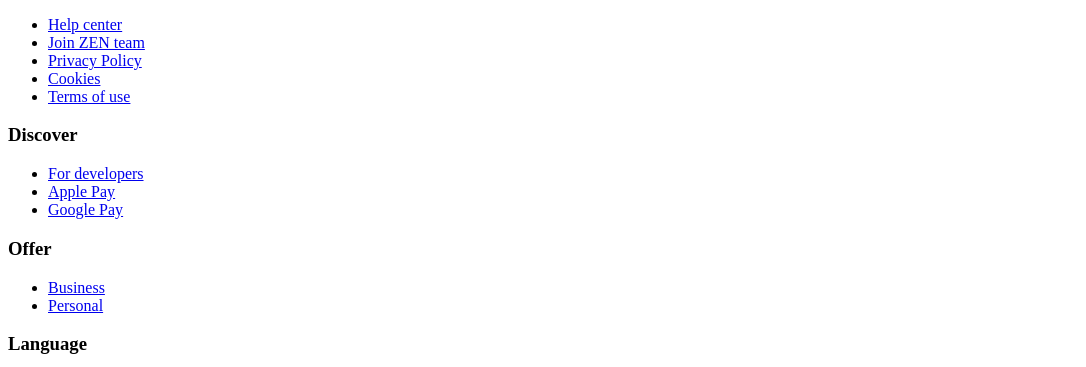
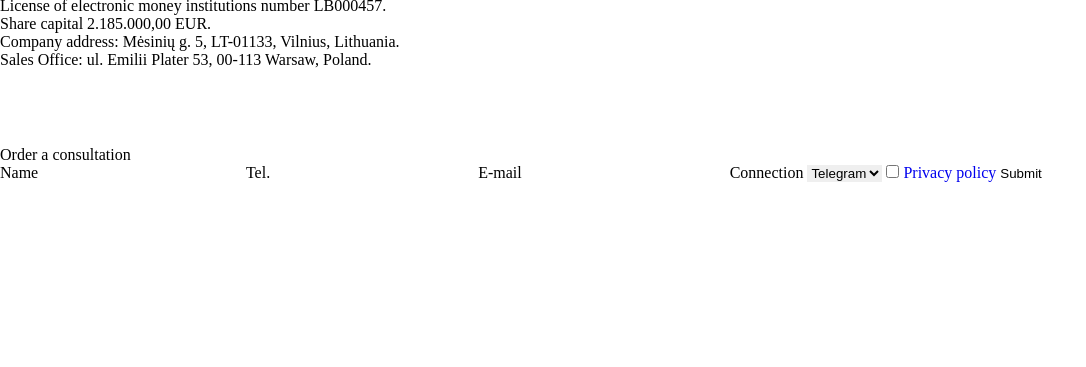
Before and after one commit to fre-vera/ng-free-zen, a plain HTML site: page index.html in a window 1280 px wide. Shown: the part 2433-2800 px from the top of the page, without its empty margins (0-1086 px from the left). After the commit the page ends 2615 px from the top, so only its background shows below. Drawn offline with Linux system fonts and the light colour scheme.

Commit message:
Resetting css styles

```diff
--- /dev/null
+++ b/css/reset.css
@@ -0,0 +1,25 @@
+*,*:after,*:before {
+  margin: 0;
+  padding: 0;
+  box-sizing: border-box;
+  border: 0;
+}
+
+ul {
+  list-style:none;
+}
+
+a {
+  text-decoration: none;
+}
+
+button {
+  background-color:inherit;
+}
+
+html, body, div, img, nav, h1, h2, h3, p, a, ul, li, fieldset, label,input {
+	font-family: inherit;
+	font-weight: inherit;
+	font-style: inherit;
+	font-size: 100%;
+	}
--- a/index.html
+++ b/index.html
@@ -5,6 +5,7 @@
   <meta charset="UTF-8">
   <meta name="viewport" content="width=device-width, initial-scale=1.0">
   <title>ZEN</title>
+  <link rel="stylesheet" href="css/reset.css">
 </head>
 
 <body>
```
